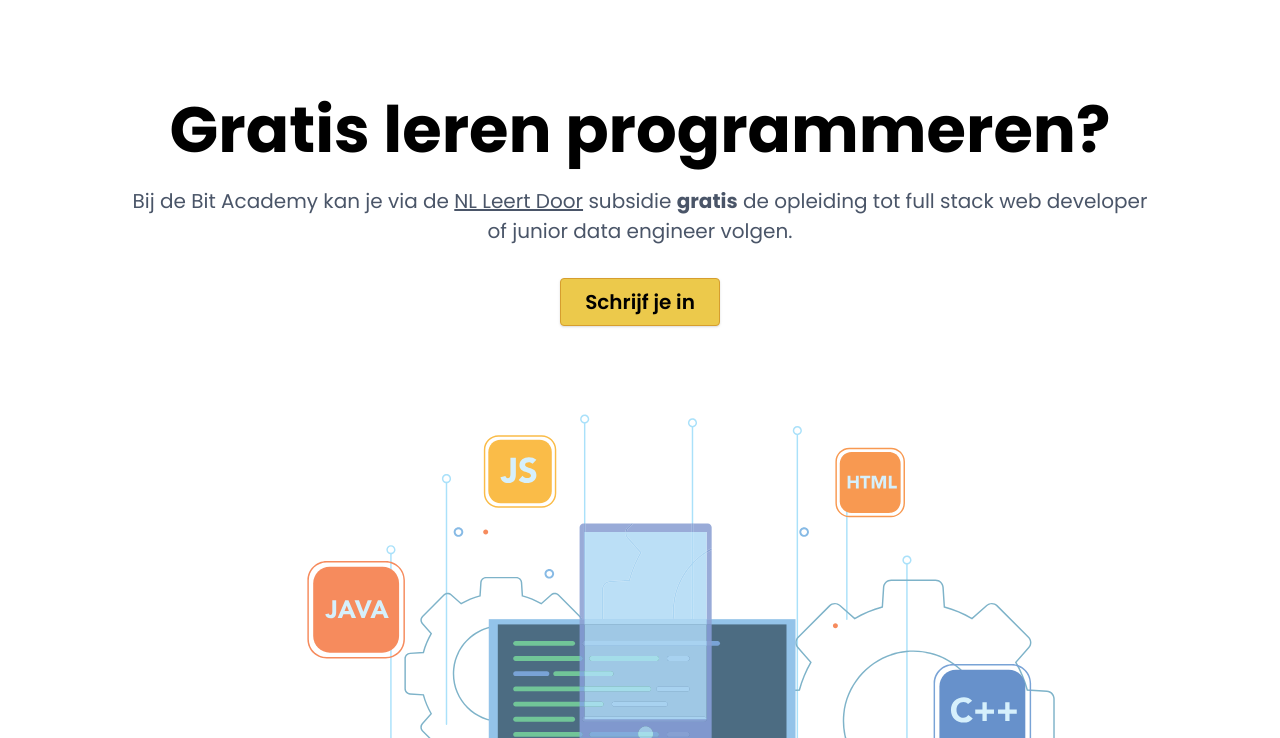
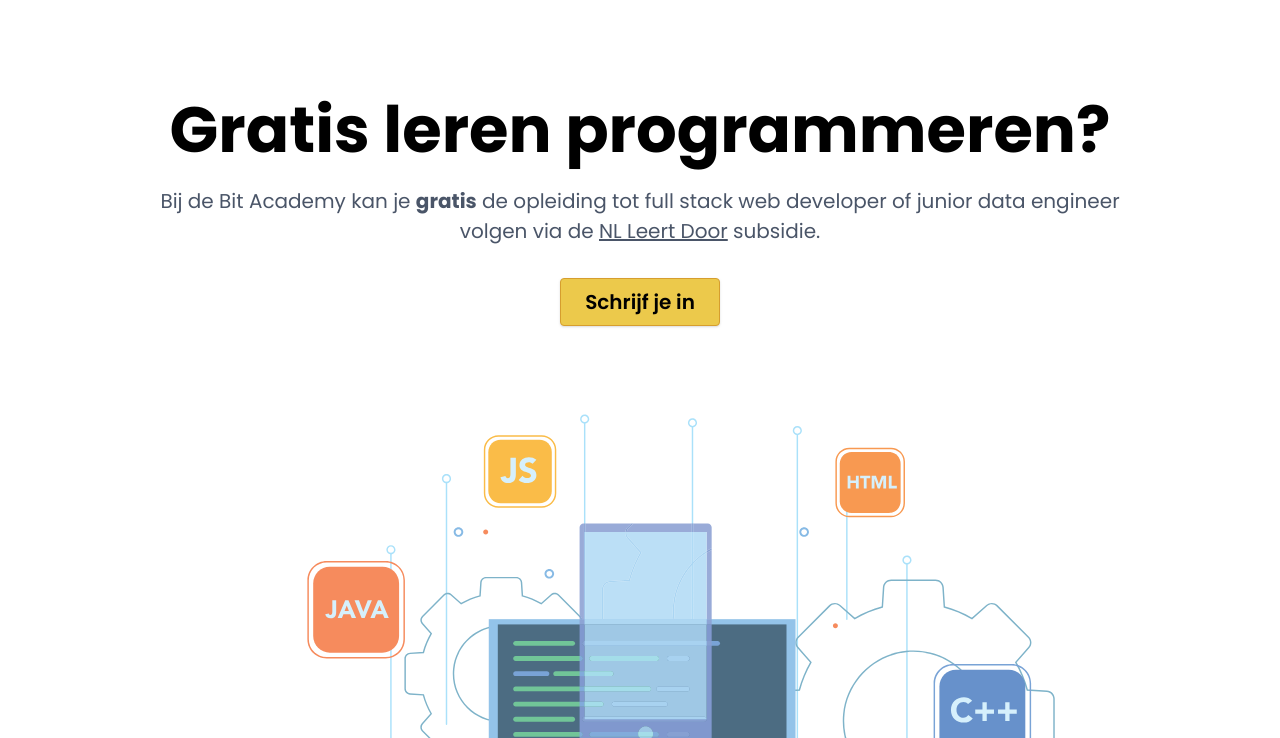
Before and after one commit to bit-academy-b-v/nlleertdoor.github.io, a website: page public/index.html in a window 1280 px wide. Shown: the part 62-800 px from the top of the page. Drawn offline with Linux system fonts and the light colour scheme; some packages are replaced by stand-ins of ours.

Commit message:
fixed first sentence

```diff
--- a/public/index.html
+++ b/public/index.html
@@ -7,7 +7,7 @@
     <link rel="stylesheet" href="build/tailwind.css"/>
     <title>NL Leert Door | Bit Academy</title>
     <meta name="description"
-          content="Bij de Bit Academy kan je via de NL Leert Door subsidie  gratis de opleiding tot full stack web developer of junior data engineer volgen. "/>
+          content="Bij de Bit Academy kan je gratis de opleiding tot full stack web developer of junior data engineer volgen via de NL Leert Door subsidie . "/>
 
     <meta property="og:title" content="Gratis leren programmeren" />
     <meta property="og:description" content="Bij de Bit Academy kan je via de NL Leert Door subsidie gratis de opleiding tot full stack web developer of junior data engineer volgen." />
@@ -93,10 +93,10 @@
     <div class="container mx-auto mt-8">
         <div class="py-8 md:py-16 hero__content text-center w-4/5 mx-auto fade-in fade-in-first">
             <h1 class="text-3xl md:text-5xl lg:text-6xl font-bold leading-tight">Gratis leren programmeren?</h1>
-            <p class="text-xl pt-4 pb-8 text-gray-700">Bij de Bit Academy kan je via de <a
-                    href="https://www.hoewerktnederland.nl/werknemen/leren-en-ontwikkelen" target="_blank"
-                    rel="nofollow" class="underline">NL Leert Door</a> subsidie <strong>gratis</strong> de opleiding tot full stack web developer of
-                junior data engineer volgen. </p>
+            <p class="text-xl pt-4 pb-8 text-gray-700">Bij de Bit Academy kan je <strong>gratis</strong> de opleiding tot full stack web developer of
+                junior data engineer volgen via de <a
+                        href="https://www.hoewerktnederland.nl/werknemen/leren-en-ontwikkelen" target="_blank"
+                        rel="nofollow" class="underline">NL Leert Door</a> subsidie. </p>
             <div class="flex justify-center items-center flex-col">
                 <a class="bg-yellow-500 hover:bg-yellow-600 rounded border border-yellow-600 shadow font-semibold px-6 py-2 inline-block transition duration-500 ease-in-out cursor-pointer text-xl"
                    href="https://forms.gle/Bgvk469qKwfuiDt86" target="_blank" rel="nofollow">Schrijf
```
